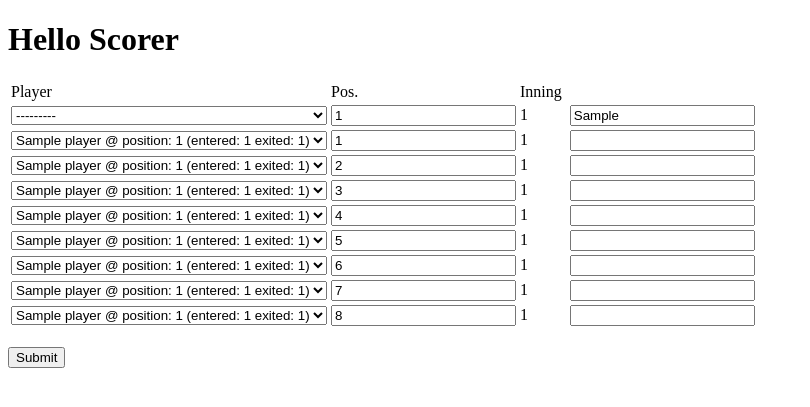
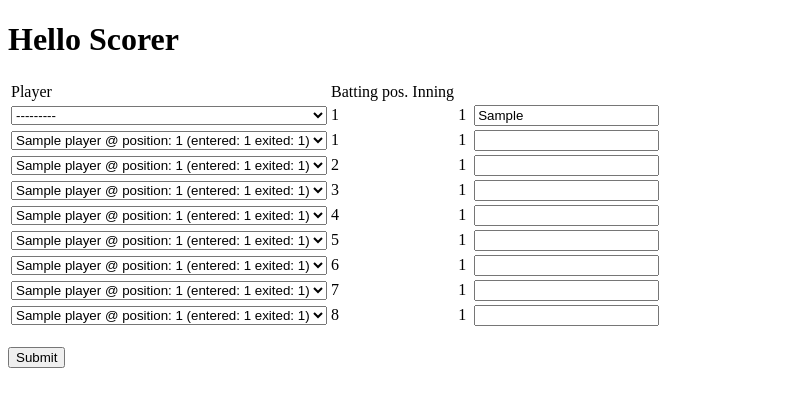
Before and after one commit to JGaukrogers/Electronic-Scorer-Sheet, a Django app: page /update_sheet/1 in a window 1280 px wide. Shown: the top 407 px of the page, without its empty margins (0-810 px from the left). Run offline with Django 4.2, Linux system fonts and the light colour scheme; tables that the repository leaves empty hold one stand-in row (values such as "Sample post").

Commit message:
Make batting pos static

```diff
--- a/scorerSheet/templates/sheet.html
+++ b/scorerSheet/templates/sheet.html
@@ -12,14 +12,15 @@
         <table>
             <tr>
                 <td>Player</td>
-                <td>Pos.</td>
+                <td>Batting pos.</td>
                 <td>Inning</td>
                 <td> </td>
             </tr>
             {% for form in formset.forms %}
             <tr>
                 <td>{{form.score}}</td>
-                <td>{{form.position}}</td>
+                <td>{{form.position.initial}}</td>
+                <td>{{form.position.as_hidden}}</td>
                 <td>{{form.inning.initial}}</td>
                 <td>{{form.inning.as_hidden}}</td>
                 <td>{{form.game_moves}}</td>
```
